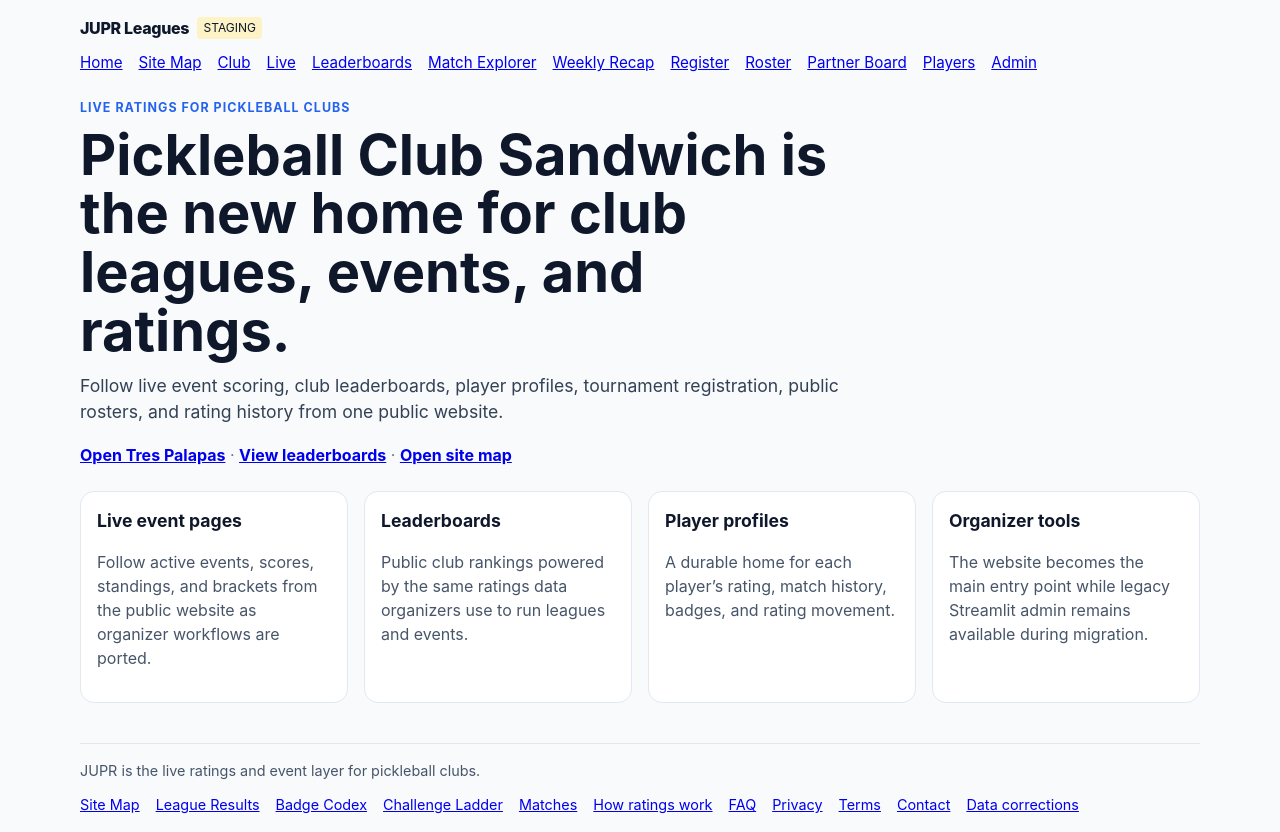
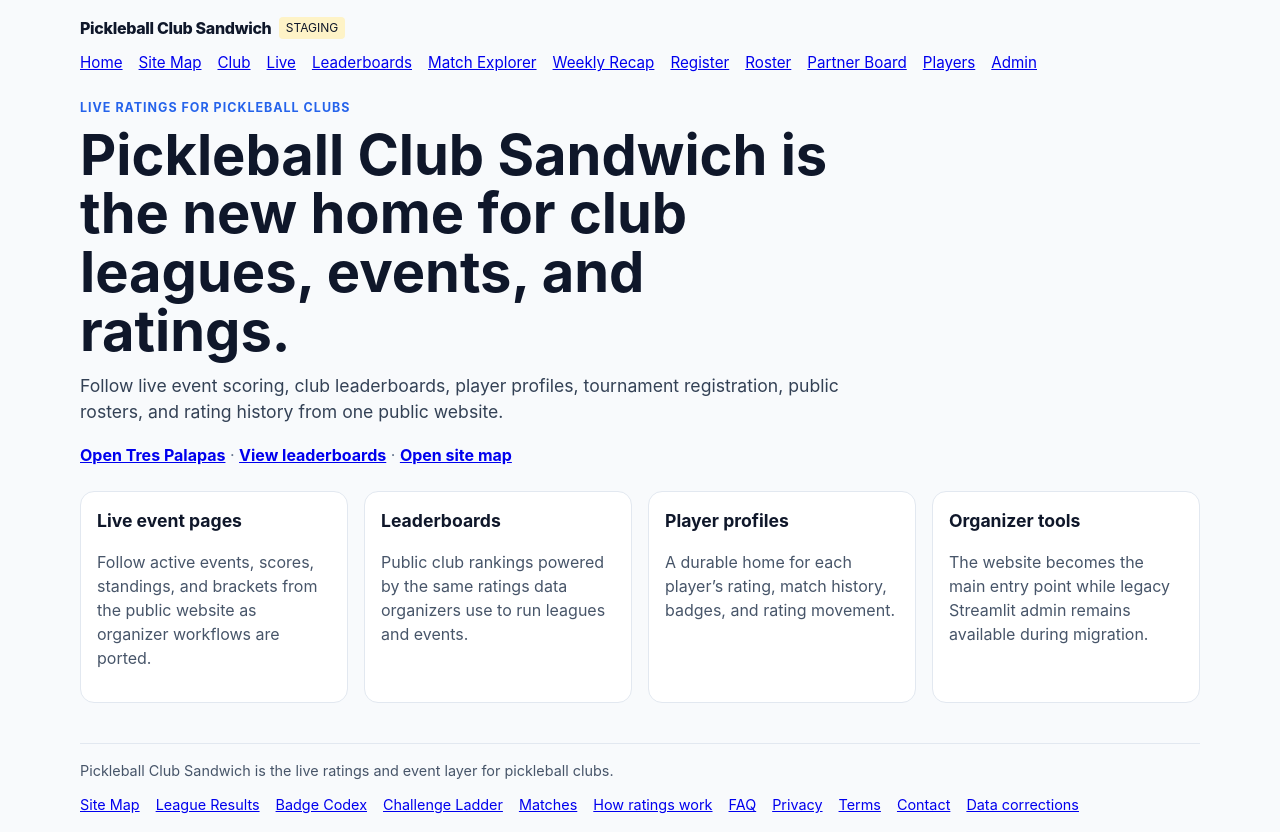
Before and after one commit to pickleballattrespalapas/JUPR, a Next.js app in the folder apps/web/: page / in a window 1280 px wide. Built offline with nearby package versions, Linux system fonts and the light colour scheme.

Commit message:
update public shell brand name

```diff
--- a/apps/web/app/layout.tsx
+++ b/apps/web/app/layout.tsx
@@ -3,9 +3,11 @@
 import Link from "next/link";
 import type { ReactNode } from "react";
 
+const productName = "Pickleball Club Sandwich";
+
 export const metadata: Metadata = {
-  title: "JUPR Leagues",
-  description: "Live pickleball ratings, leaderboards, player profiles, and event scoring for clubs."
+  title: productName,
+  description: "Club websites, live scoring, ratings, leaderboards, player profiles, and event scoring for pickleball clubs."
 };
 
 const shellStyle: CSSProperties = {
@@ -54,7 +56,7 @@
           <header style={headerStyle}>
             <div style={{ display: "flex", alignItems: "center", gap: "0.5rem" }}>
               <Link href="/" style={{ fontWeight: 800, color: "inherit", textDecoration: "none", letterSpacing: "-0.02em" }}>
-                JUPR Leagues
+                {productName}
               </Link>
               {isStaging ? (
                 <span style={{ fontSize: "0.75rem", padding: "0.15rem 0.4rem", background: "#fef3c7", borderRadius: "4px" }}>
@@ -79,7 +81,7 @@
           </header>
           <main>{children}</main>
           <footer style={footerStyle}>
-            <span style={{ color: "#475569" }}>JUPR is the live ratings and event layer for pickleball clubs.</span>
+            <span style={{ color: "#475569" }}>{productName} is the live ratings and event layer for pickleball clubs.</span>
             <nav style={{ display: "flex", gap: "1rem", flexWrap: "wrap" }} aria-label="Footer navigation">
               <Link href="/site-map">Site Map</Link>
               <Link href="/clubs/tres-palapas/league-results">League Results</Link>
```
